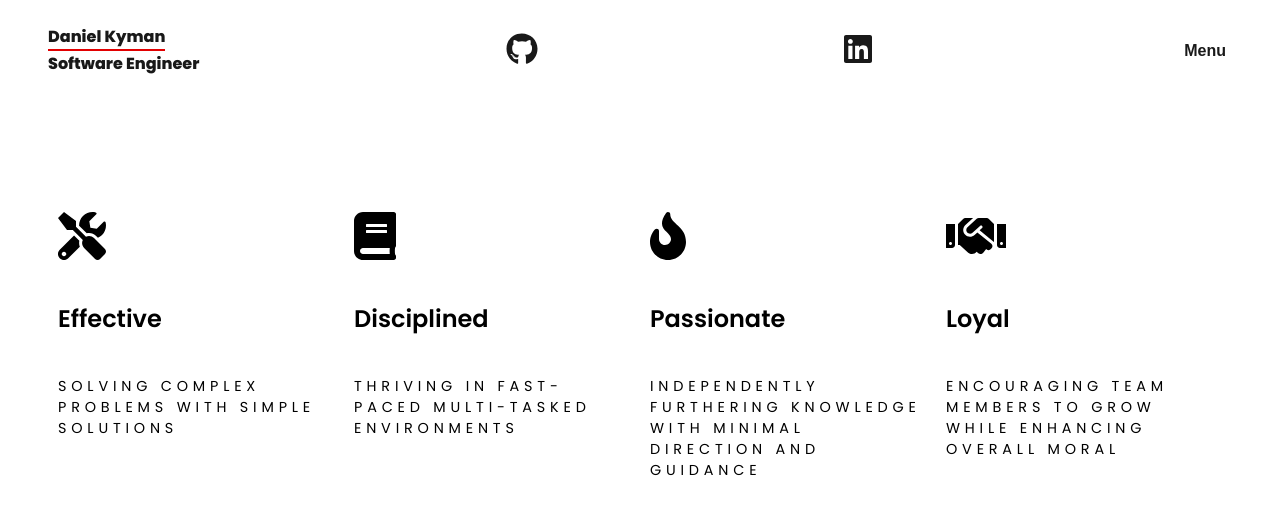
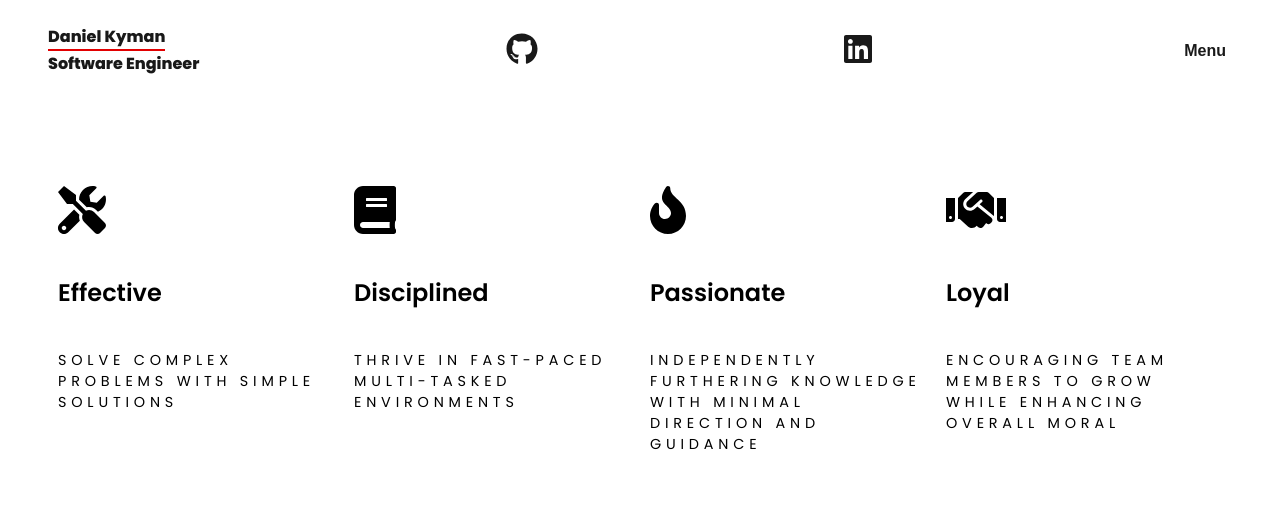
Before and after one commit to danielkyman/gsap_portfolio, a React (Create React App) app in the folder portfolio/: page / in a window 1280 px wide. Shown: the top 514 px of the page. Built offline with nearby package versions, Linux system fonts and the light colour scheme.

Commit message:
fit content height to screen better limiting vertical scroll

```diff
--- a/portfolio/src/App.scss
+++ b/portfolio/src/App.scss
@@ -18,7 +18,7 @@ body {
 .container {
   width: 1280px;
   min-width: 1280px;
-  height: 90vh;
+  height: 80vh;
   margin: 0 auto;
   @media (max-width: $breakpoint-tablet) {
     width: 960px;
@@ -329,6 +329,10 @@ header {
           align-items: center;
           position: relative;
           top: 200px;
+          height: 90%;
+          @media (max-width: $breakpoint-tablet) {
+            top: 180px;
+          }
           @media (max-width: $breakpoint-mobile) {
             display: flex;
             flex-direction: column;
--- a/portfolio/src/components/Home.js
+++ b/portfolio/src/components/Home.js
@@ -65,7 +65,7 @@ function Home() {
 
             <h5 ref={(e) => (homeItemOne = e)}>Effective</h5>
             <p ref={(e) => (homeItemPOne = e)}>
-              Solving complex problems with simple solutions
+              Solve complex problems with simple solutions
             </p>
           </div>
           <div className="home-item">
@@ -75,7 +75,7 @@ function Home() {
 
             <h5 ref={(e) => (homeItemTwo = e)}>Disciplined</h5>
             <p ref={(e) => (homeItemPTwo = e)}>
-              Thriving in fast-paced multi-tasked environments
+              Thrive in fast-paced multi-tasked environments
             </p>
           </div>
           <div className="home-item">
```
